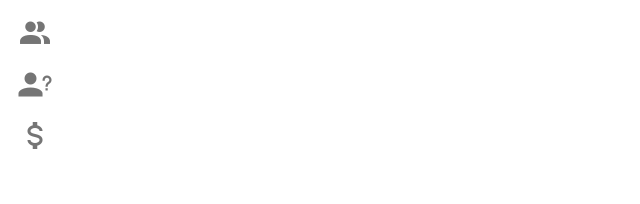
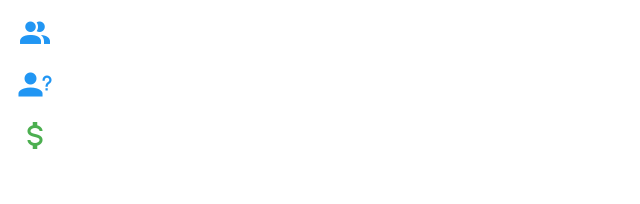
Before and after one commit to Space-Around/fluger, a Vue app in the folder frontend/: page / in a window 1280 px wide. Shown: the top 204 px of the page, without its empty margins (0-640 px from the left). Built offline with nearby package versions, Linux system fonts and the light colour scheme.

Commit message:
added tooltips

```diff
--- a/frontend/src/components/Menu.vue
+++ b/frontend/src/components/Menu.vue
@@ -1,15 +1,49 @@
 <template>
   <div class="d-flex menu">
     <div class="d-flex pa-4 menu-left">
-            <v-icon large class="menu-left-icon">
+      <v-tooltip right>
+        <template v-slot:activator="{ on, attrs }">
+          <v-icon
+            color="blue"
+            large
+            v-bind="attrs"
+            v-on="on"
+            class="menu-left-icon"
+          >
             mdi-account-multiple
           </v-icon>
-            <v-icon large class="menu-left-icon">
+        </template>
+        <span>Профиль</span>
+      </v-tooltip>
+      <v-tooltip right>
+        <template v-slot:activator="{ on, attrs }">
+          <v-icon
+            color="blue"
+            v-bind="attrs"
+            v-on="on"
+            large
+            class="menu-left-icon"
+          >
             mdi-account-question
           </v-icon>
-            <v-icon @click="clickIcon" large class="menu-left-icon">
+        </template>
+        <span>Тестирование</span>
+      </v-tooltip>
+      <v-tooltip right>
+        <template v-slot:activator="{ on, attrs }">
+          <v-icon
+            color="green"
+            large
+            v-bind="attrs"
+            v-on="on"
+            class="menu-left-icon"
+            @click="clickIcon"
+          >
             mdi-currency-usd
           </v-icon>
+        </template>
+        <span>Компании</span>
+      </v-tooltip>
     </div>
     <div v-if="showMenu" class="d-flex menu-right pa-4">
       <h3>Header</h3>
@@ -27,14 +61,14 @@
   data() {
     return {
       showMenu: false,
-            }
+    };
   },
   methods: {
     clickIcon() {
       this.showMenu = !this.showMenu;
-            }
-        }
-    }
+    },
+  },
+};
 </script>
 
 <style lang="scss" scoped>
```
Lines whose indentation alone changed are shown as unchanged.
